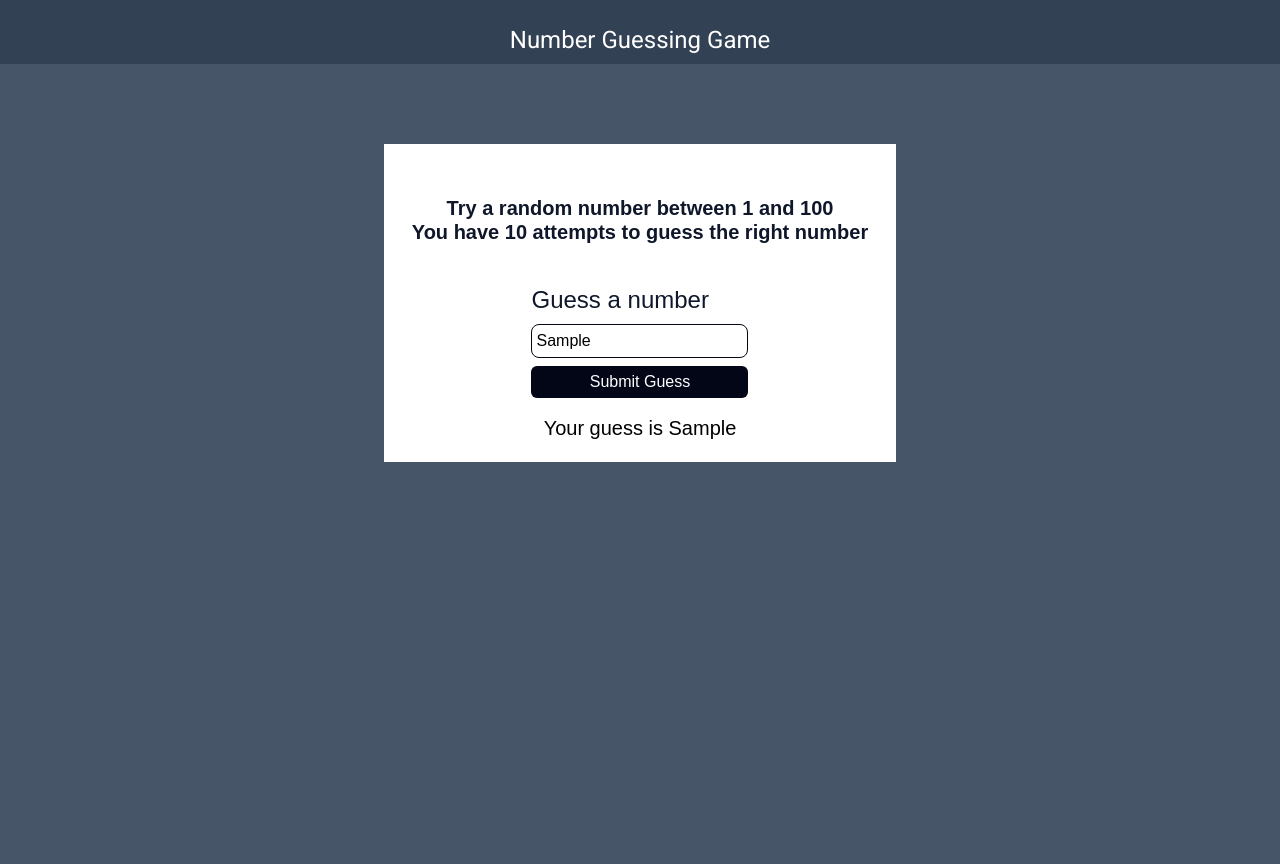
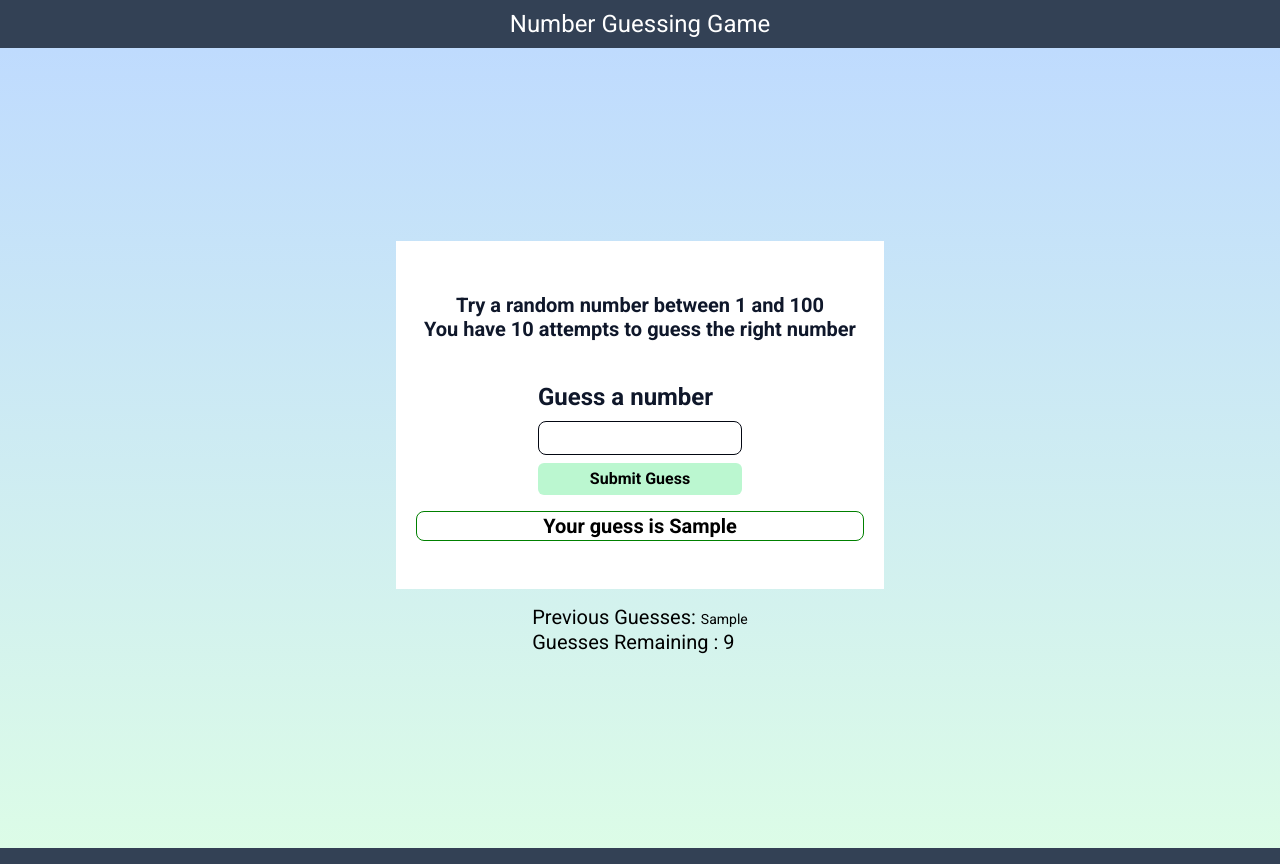
Before and after one commit to amancodes8/Projects, a plain HTML site: page index.html in a window 1280 px wide. Both pictures are taken after typing "Sample" into the empty fields and a click on the button "Submit Guess". Drawn offline with Linux system fonts and the light colour scheme; a web font is replaced by a local one.

Commit message:
gameOver

```diff
--- a/index.html
+++ b/index.html
@@ -4,27 +4,33 @@
     <meta charset="UTF-8">
     <meta name="viewport" content="width=device-width, initial-scale=1.0">
     <link href="https://fonts.googleapis.com/css2?family=Roboto:wght@400;700&display=swap" rel="stylesheet">
+    <link href="https://fonts.googleapis.com/css2?family=Playwright:wght@400;700&display=swap" rel="stylesheet">
     <link rel="stylesheet" href="output.css">
     <title>Project1</title>
 </head>
 <body class="bg-slate-700 overflow-x-hidden">
     <div class="flex justify-center h-fit">
-        <h1 class="font-medium text-2xl text-white rounded-lg mx-2 mt-4 hover:border-gray-800 p-2">Number Guessing Game</h1>
+        <h1 class="font-d font-medium p-2 text-2xl text-white rounded-lg mx-2 hover:border-gray-800 ">Number Guessing Game</h1>
     </div>
 
     <!-- main -->
-    <main class="flex flex-col bg-slate-600 font-custom h-screen">
-        <div class="flex flex-col bg-white h-auto w-50 p-5 mt-20 justify-center mx-auto">
+    <main class="flex flex-col items-center justify-center bg-gradient-to-b from-blue-200 to-green-100  h-screen">
+        <div class="flex flex-col bg-white font-extrabold h-auto p-5 pb-12 justify-center mx-auto">
             <p class="flex flex-col p-2 text-xl text-slate-900 rounded-md font-semibold text-center mt-6 leading-6">Try a random number between 1 and 100 <span>You have 10 attempts to guess the right number</span></p>
 
             <form id="form" class="mt-8 flex flex-col justify-center mx-auto gap-2">
                 <label class="text-2xl text-slate-900" for="guessField" id="guess">Guess a number</label>
                 <input type="text" id="guessField" class="guessField p-1 rounded-lg w-fit border border-gray-950">
-                <button type="submit" class="bg-slate-950 hover:opacity-90 text-white rounded-md p-1" id="subt">Submit Guess</button>
+                <button type="submit" class="bg-green-200 hover:opacity-90 rounded-md p-1" id="subt">Submit Guess</button>
             </form>
+            <p id="feedback" class="rounded-lg transition-opacity text-center text-black text-xl mt-4"></p>
 
-            <p id="feedback" class="text-center text-black text-xl mt-4"></p>
         </div>
+
+<div class="mt-4 text-xl leading-tight">
+    <p>Previous Guesses: <span id="prg" class="text-sm"></span> </p>
+    <p id="remaining">Guesses Remaining : <span id="cnt"></span> </p>
+</div>
     </main>
 
     <script src="script.js"></script>
--- a/script.js
+++ b/script.js
@@ -1,16 +1,50 @@
+let count = 10;
+let gameOver = false;
+document.getElementById('cnt').innerHTML = count;
+
+let prguess = [];
+
+
+
 document.getElementById('form').addEventListener('submit', function(e) {
   e.preventDefault();
+
+  if (gameOver) {
+    return; // Exit early if game is over
+  }
 
   const Value1 = document.getElementById('guessField');
   const v1 = Value1.value;
 
   const feedback = document.getElementById('feedback');
 
+  let flag = 0;
+
   if (v1 < 1 || v1 > 100) {
     feedback.textContent = "Please input values between 1 and 100";
-
+    feedback.style.border = '1px solid red';
   } else {
     feedback.textContent = "Your guess is " + v1;
+    flag = 1;
+    count = count - 1;
+    feedback.style.border = '1px solid green';
+    prguess.push(v1);
+
     // You can add further logic here for the game
   }
+
+  document.getElementById('cnt').innerHTML = count;
+
+  // Check if count has reached 0
+  if (count === 0) {
+    gameOver = true;
+    Value1.disabled = true; // Disable input field
+    feedback.textContent = "Game Over! You can no longer make guesses.";
+  }
+
+   let arr = document.getElementById('prg');
+   arr.innerText = prguess;
+
+  // Reset input field for the next guess
+  Value1.value = '';
 });
--- a/tailwind.config.js
+++ b/tailwind.config.js
@@ -6,6 +6,17 @@ module.exports = {
       fontFamily: {
         sans: ['Roboto', 'Helvetica', 'Arial', 'sans-serif'], // Example for Google Font
         custom: ['MyCustomFont', 'sans-serif'], // Example for Local Font
+        display: ['Playwrite_ES', 'sans-serif'],
+        playwright: ['Playwright', 'serif'],
+      },
+      keyframes: {
+        fadeIn: {
+          '0%': { opacity: 0 },
+          '100%': { opacity: 1 },
+        },
+      },
+      animation: {
+        fadeIn: 'fadeIn 2s ease-in-out',
       },
     },
   },
```
Also changed, not shown: output.css. Lines whose indentation alone changed are shown as unchanged.
